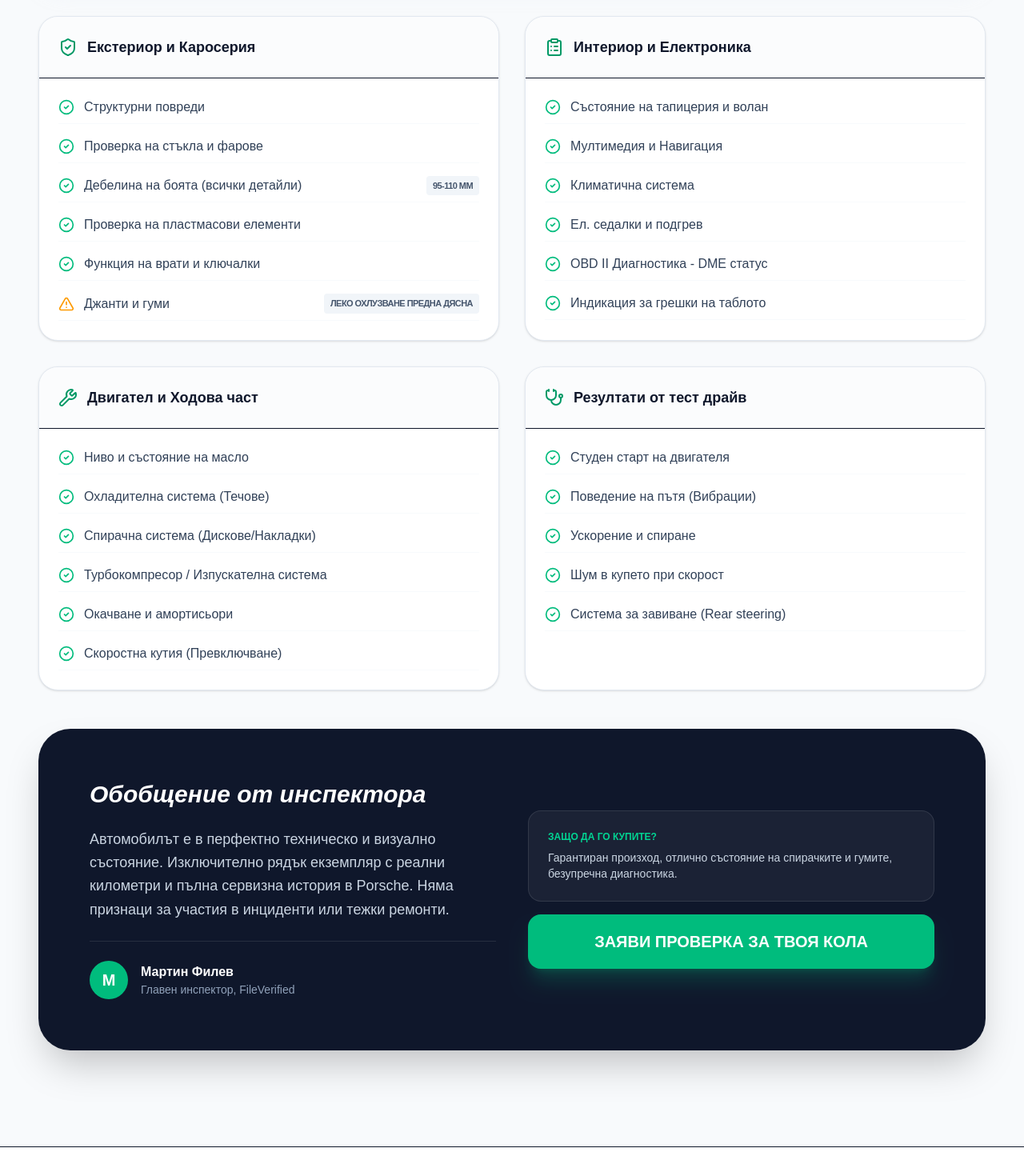
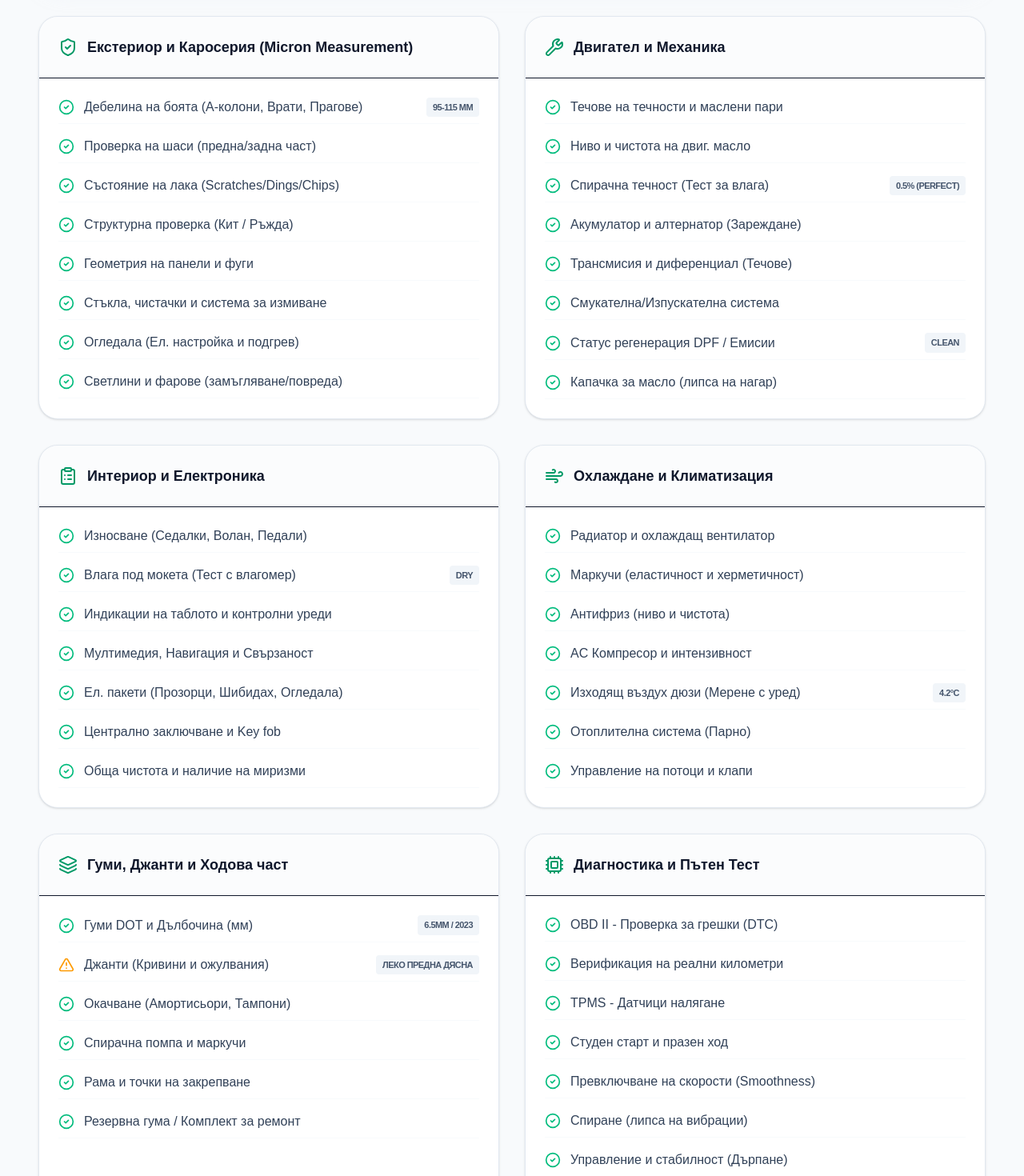
Before and after one commit to martinfilev-byte/fileverified, a Next.js app: page /report in a window 1280 px wide. Shown: the part 900-2370 px from the top of the page at 80% size. Built offline with nearby package versions, Linux system fonts and the light colour scheme.

Commit message:
Update: 2026-01-09 13:23:03

```diff
--- a/src/app/report/page.tsx
+++ b/src/app/report/page.tsx
@@ -14,7 +14,12 @@ import {
   Search,
   Eye,
   Wrench,
-  Stethoscope
+  Stethoscope,
+  Thermometer,
+  Droplets,
+  Wind,
+  Layers,
+  Cpu
 } from "lucide-react"
 
 export default function ReportPage() {
@@ -86,39 +91,78 @@ export default function ReportPage() {
         {/* ДЕТАЙЛНА ПРОВЕРКА ПО СЕКЦИИ */}
         <div className="grid lg:grid-cols-2 gap-8">
 
-          <SectionCard title="Екстериор и Каросерия" icon={<ShieldCheck className="w-6 h-6 text-emerald-600"/>}>
-            <CheckItem text="Структурни повреди" status="ok" />
-            <CheckItem text="Проверка на стъкла и фарове" status="ok" />
-            <CheckItem text="Дебелина на боята (всички детайли)" status="ok" info="95-110 μm" />
-            <CheckItem text="Проверка на пластмасови елементи" status="ok" />
-            <CheckItem text="Функция на врати и ключалки" status="ok" />
-            <CheckItem text="Джанти и гуми" status="warning" info="Леко охлузване предна дясна" />
+          <SectionCard title="Екстериор и Каросерия (Micron Measurement)" icon={<ShieldCheck className="w-6 h-6 text-emerald-600"/>}>
+            <CheckItem text="Дебелина на боята (A-колони, Врати, Прагове)" status="ok" info="95-115 μm" />
+            <CheckItem text="Проверка на шаси (предна/задна част)" status="ok" />
+            <CheckItem text="Състояние на лака (Scratches/Dings/Chips)" status="ok" />
+            <CheckItem text="Структурна проверка (Кит / Ръжда)" status="ok" />
+            <CheckItem text="Геометрия на панели и фуги" status="ok" />
+            <CheckItem text="Стъкла, чистачки и система за измиване" status="ok" />
+            <CheckItem text="Огледала (Ел. настройка и подгрев)" status="ok" />
+            <CheckItem text="Светлини и фарове (замъгляване/повреда)" status="ok" />
+          </SectionCard>
+
+          <SectionCard title="Двигател и Механика" icon={<Wrench className="w-6 h-6 text-emerald-600"/>}>
+            <CheckItem text="Течове на течности и маслени пари" status="ok" />
+            <CheckItem text="Ниво и чистота на двиг. масло" status="ok" />
+            <CheckItem text="Спирачна течност (Тест за влага)" status="ok" info="0.5% (Perfect)" />
+            <CheckItem text="Акумулатор и алтернатор (Зареждане)" status="ok" />
+            <CheckItem text="Трансмисия и диференциал (Течове)" status="ok" />
+            <CheckItem text="Смукателна/Изпускателна система" status="ok" />
+            <CheckItem text="Статус регенерация DPF / Емисии" status="ok" info="Clean" />
+            <CheckItem text="Капачка за масло (липса на нагар)" status="ok" />
           </SectionCard>
 
           <SectionCard title="Интериор и Електроника" icon={<ClipboardList className="w-6 h-6 text-emerald-600"/>}>
-            <CheckItem text="Състояние на тапицерия и волан" status="ok" />
-            <CheckItem text="Мултимедия и Навигация" status="ok" />
-            <CheckItem text="Климатична система" status="ok" />
-            <CheckItem text="Ел. седалки и подгрев" status="ok" />
-            <CheckItem text="OBD II Диагностика - DME статус" status="ok" />
-            <CheckItem text="Индикация за грешки на таблото" status="ok" />
+            <CheckItem text="Износване (Седалки, Волан, Педали)" status="ok" />
+            <CheckItem text="Влага под мокета (Тест с влагомер)" status="ok" info="Dry" />
+            <CheckItem text="Индикации на таблото и контролни уреди" status="ok" />
+            <CheckItem text="Мултимедия, Навигация и Свързаност" status="ok" />
+            <CheckItem text="Ел. пакети (Прозорци, Шибидах, Огледала)" status="ok" />
+            <CheckItem text="Централно заключване и Key fob" status="ok" />
+            <CheckItem text="Обща чистота и наличие на миризми" status="ok" />
           </SectionCard>
 
-          <SectionCard title="Двигател и Ходова част" icon={<Wrench className="w-6 h-6 text-emerald-600"/>}>
-            <CheckItem text="Ниво и състояние на масло" status="ok" />
-            <CheckItem text="Охладителна система (Течове)" status="ok" />
-            <CheckItem text="Спирачна система (Дискове/Накладки)" status="ok" />
-            <CheckItem text="Турбокомпресор / Изпускателна система" status="ok" />
-            <CheckItem text="Окачване и амортисьори" status="ok" />
-            <CheckItem text="Скоростна кутия (Превключване)" status="ok" />
+          <SectionCard title="Охлаждане и Климатизация" icon={<Wind className="w-6 h-6 text-emerald-600"/>}>
+            <CheckItem text="Радиатор и охлаждащ вентилатор" status="ok" />
+            <CheckItem text="Маркучи (еластичност и херметичност)" status="ok" />
+            <CheckItem text="Антифриз (ниво и чистота)" status="ok" />
+            <CheckItem text="AC Компресор и интензивност" status="ok" />
+            <CheckItem text="Изходящ въздух дюзи (Мерене с уред)" status="ok" info="4.2°C" />
+            <CheckItem text="Отоплителна система (Парно)" status="ok" />
+            <CheckItem text="Управление на потоци и клапи" status="ok" />
           </SectionCard>
 
-          <SectionCard title="Резултати от тест драйв" icon={<Stethoscope className="w-6 h-6 text-emerald-600"/>}>
-            <CheckItem text="Студен старт на двигателя" status="ok" />
-            <CheckItem text="Поведение на пътя (Вибрации)" status="ok" />
-            <CheckItem text="Ускорение и спиране" status="ok" />
-            <CheckItem text="Шум в купето при скорост" status="ok" />
-            <CheckItem text="Система за завиване (Rear steering)" status="ok" />
+          <SectionCard title="Гуми, Джанти и Ходова част" icon={<Layers className="w-6 h-6 text-emerald-600"/>}>
+            <CheckItem text="Гуми DOT и Дълбочина (мм)" status="ok" info="6.5mm / 2023" />
+            <CheckItem text="Джанти (Кривини и ожулвания)" status="warning" info="Леко предна дясна" />
+            <CheckItem text="Окачване (Амортисьори, Тампони)" status="ok" />
+            <CheckItem text="Спирачна помпа и маркучи" status="ok" />
+            <CheckItem text="Рама и точки на закрепване" status="ok" />
+            <CheckItem text="Резервна гума / Комплект за ремонт" status="ok" />
+          </SectionCard>
+
+          <SectionCard title="Диагностика и Пътен Тест" icon={<Cpu className="w-6 h-6 text-emerald-600"/>}>
+            <CheckItem text="OBD II - Проверка за грешки (DTC)" status="ok" />
+            <CheckItem text="Верификация на реални километри" status="ok" />
+            <CheckItem text="TPMS - Датчици налягане" status="ok" />
+            <CheckItem text="Студен старт и празен ход" status="ok" />
+            <CheckItem text="Превключване на скорости (Smoothness)" status="ok" />
+            <CheckItem text="Спиране (липса на вибрации)" status="ok" />
+            <CheckItem text="Управление и стабилност (Дърпане)" status="ok" />
+          </SectionCard>
+
+          <SectionCard title="Специфики за Кабриолети" icon={<Droplets className="w-6 h-6 text-emerald-600"/>}>
+            <CheckItem text="Цикъл на покрива (време/шум)" status="ok" info="N/A for this model" />
+            <CheckItem text="Уплътнения и херметичност" status="ok" />
+            <CheckItem text="Зъбни колела и задвижване" status="ok" />
+          </SectionCard>
+
+          <SectionCard title="Техническа идентификация" icon={<Car className="w-6 h-6 text-emerald-600"/>}>
+            <CheckItem text="VIN съпоставка (всички места)" status="ok" />
+            <CheckItem text="Тип двигател / Брой цилиндри" status="ok" info="B6 / 4.0L" />
+            <CheckItem text="Задвижване / Гориво" status="ok" info="RWD / Petrol" />
+            <CheckItem text="Stock Number / Референция" status="ok" info="#GT3-2026" />
           </SectionCard>
 
         </div>
@@ -129,20 +173,20 @@ export default function ReportPage() {
             <div>
               <h2 className="text-3xl font-bold mb-6 italic">Обобщение от инспектора</h2>
               <p className="text-slate-300 text-lg leading-relaxed mb-6">
-                Автомобилът е в перфектно техническо и визуално състояние. Изключително рядък екземпляр с реални километри и пълна сервизна история в Porsche. Няма признаци за участия в инциденти или тежки ремонти.
+                Автомобилът е в перфектно техническо и визуално състояние. Изключително рядък екземпляр с реални километри и пълна сервизна история в Porsche. Няма признаци за участия в инциденти или тежки ремонти. Всички системи, включително климатичната инсталация и електронните модули, работят безупречно.
               </p>
               <div className="flex items-center gap-4 border-t border-white/10 pt-6">
-                <div className="w-12 h-12 rounded-full bg-emerald-500 flex items-center justify-center font-bold text-xl">М</div>
+                <div className="w-12 h-12 rounded-full bg-emerald-500 flex items-center justify-center font-bold text-xl">F</div>
                 <div>
-                  <div className="font-bold">Мартин Филев</div>
-                  <div className="text-sm text-slate-400">Главен инспектор, FileVerified</div>
+                  <div className="font-bold">Главен инспектор</div>
+                  <div className="text-sm text-slate-400">Екипът на FileVerified</div>
                 </div>
               </div>
             </div>
             <div className="space-y-4">
                <div className="bg-white/5 rounded-2xl p-6 border border-white/10">
                   <div className="text-emerald-400 font-bold mb-2 uppercase text-xs">Защо да го купите?</div>
-                  <p className="text-sm text-slate-300">Гарантиран произход, отлично състояние на спирачките и гумите, безупречна диагностика.</p>
+                  <p className="text-sm text-slate-300">Гарантиран произход, отлично състояние на спирачките и гумите, безупречна диагностика и реални данни от всички модули.</p>
                </div>
                <Link href="/book" className="block w-full bg-emerald-500 hover:bg-emerald-400 text-white text-center py-5 rounded-2xl font-black text-xl transition-all shadow-xl shadow-emerald-500/20">
                 ЗАЯВИ ПРОВЕРКА ЗА ТВОЯ КОЛА
```
